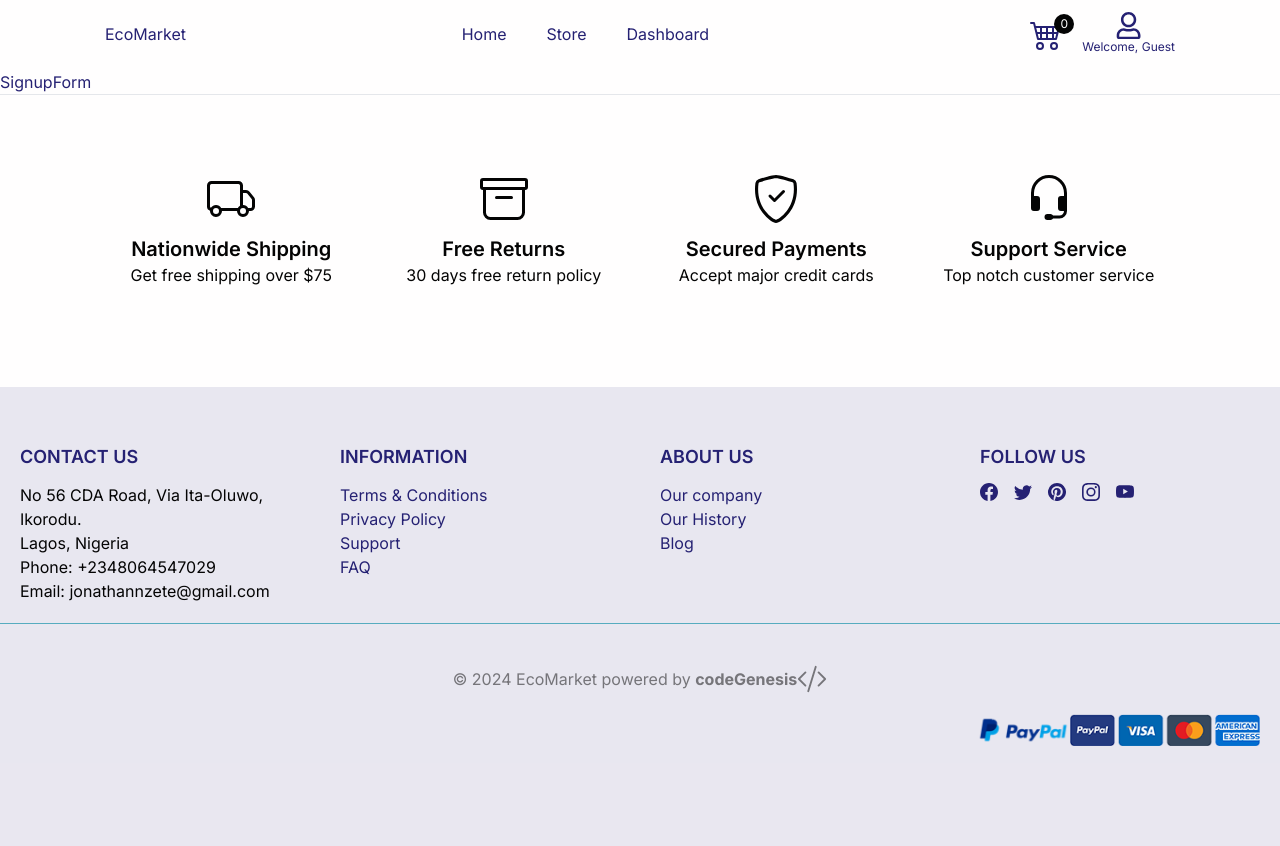
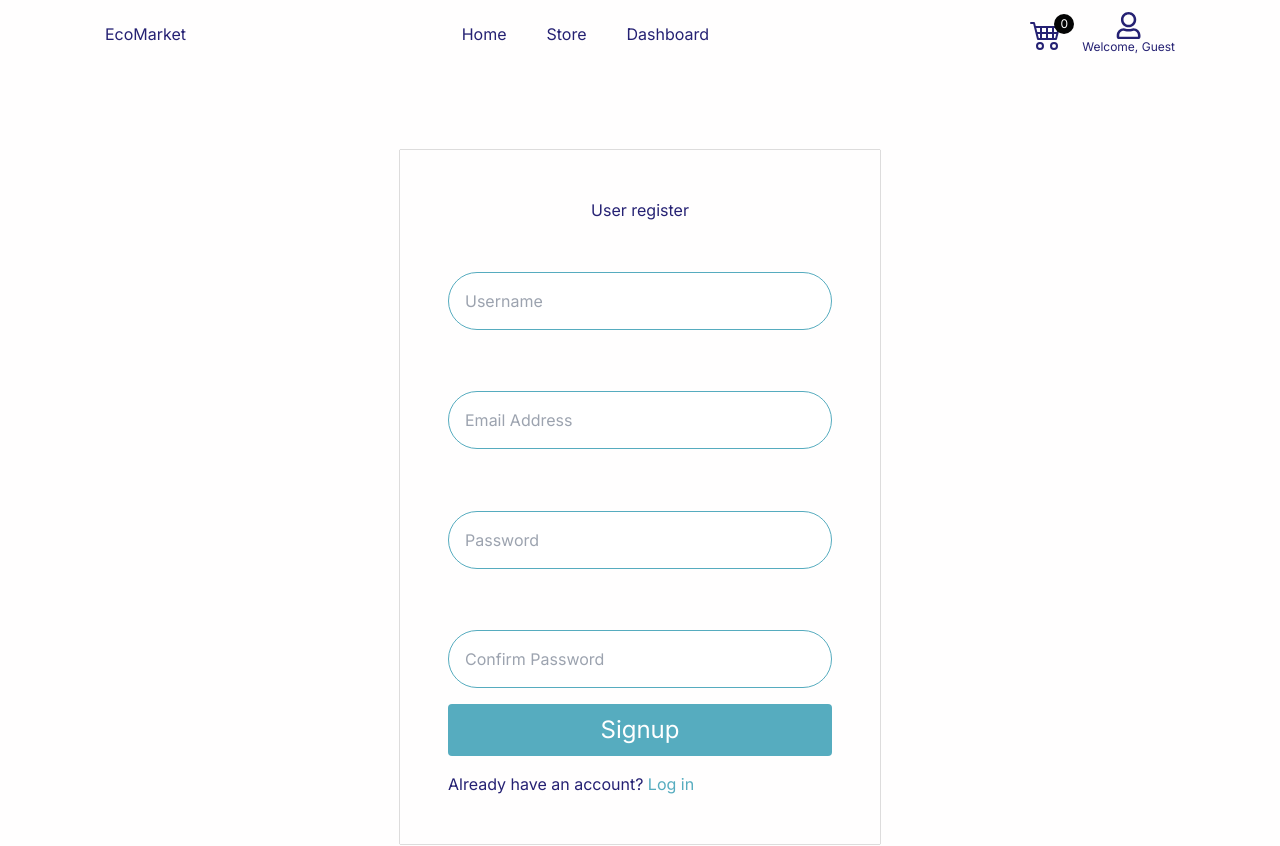
Before and after one commit to nzejoe/ecomarket, a Next.js app: page /auth/signup in a window 1280 px wide. Shown: the top 846 px of the page. Built offline with nearby package versions, Linux system fonts and the light colour scheme.

Commit message:
signup functional

```diff
--- a/app/auth/layout.js
+++ b/app/auth/layout.js
@@ -1,7 +1,7 @@
 import React from "react";
 
 const AuthLayout = ({ children }) => {
-    return <div>{children}</div>;
+    return <div className="py-20">{children}</div>;
 };
 
 export default AuthLayout;
--- a/common/components/auth/LoginForm.jsx
+++ b/common/components/auth/LoginForm.jsx
@@ -121,10 +121,10 @@ const LoginForm = () => {
                         <span>Log in</span>
                     </button>
                     <p>
-                        Need an account? <Link href="/accounts/register/">Register</Link>
+                        Need an account? <Link href="/auth/signup">Register</Link>
                     </p>
                     <p>
-                        Forgot password? <Link href="/accounts/password_reset/">Reset password</Link>
+                        Forgot password? <Link href="/auth/password_reset">Reset password</Link>
                     </p>
                 </div>
             </form>
--- a/common/components/auth/SignupForm.jsx
+++ b/common/components/auth/SignupForm.jsx
@@ -1,7 +1,215 @@
-import React from "react";
+"use client";
+
+import React, { useState, useEffect, use } from "react";
+import { useRouter } from "next/navigation";
+import Link from "next/link";
+import { useDispatch, useSelector } from "react-redux";
+import { userRegister } from "@/common/store/user-slice";
+import useInput from "@/common/hooks/use-input";
+import Input from "../reuseable/Input";
+import LoadingSpinner from "../reuseable/LoadingSpinner";
 
 const SignupForm = () => {
-    return <div>SignupForm</div>;
+    const [formHasError, setFormHasError] = useState(false);
+    const { error } = useSelector((state) => state.users);
+    const [success, setSuccess] = useState(false);
+    const [isLoading, setIsLoading] = useState(false);
+
+    const dispatch = useDispatch();
+    const router = useRouter();
+
+    // destructure error message
+    let errorMsg = "";
+    if (error) {
+        const { username, email } = error;
+        if (username && !email) {
+            errorMsg = username[0];
+        } else if (email && !username) {
+            errorMsg = email && email[0];
+        } else if (username && email) {
+            errorMsg = username && email && "Username and Email already exists!";
+        }
+    }
+
+    // username
+    const validateUsername = (username) => {
+        return username.length > 2;
+    };
+
+    const {
+        value: username,
+        isValid: usernameIsValid,
+        onChange: usernameChange,
+        onInputBlur: usernameBlur,
+        hasError: usernameHasError,
+    } = useInput(validateUsername);
+
+    // email
+
+    function validateEmail(email) {
+        const re =
+            /^(([^<>()[\]\\.,;:\s@"]+(\.[^<>()[\]\\.,;:\s@"]+)*)|(".+"))@((\[[0-9]{1,3}\.[0-9]{1,3}\.[0-9]{1,3}\.[0-9]{1,3}\])|(([a-zA-Z\-0-9]+\.)+[a-zA-Z]{2,}))$/;
+        return re.test(String(email).toLowerCase());
+    }
+
+    const {
+        value: email,
+        isValid: emailIsValid,
+        onChange: emailChange,
+        onInputBlur: emailBlur,
+        hasError: emailHasError,
+    } = useInput(validateEmail);
+
+    //password
+    const validatePassword = (password) => {
+        return password.length > 5;
+    };
+    const {
+        value: password,
+        isValid: passwordIsValid,
+        onChange: passwordChange,
+        onInputBlur: passwordBlur,
+        hasError: passwordHasError,
+    } = useInput(validatePassword);
+
+    //password2
+    const validatePassword2 = (password2) => {
+        return password2 === password;
+    };
+    const {
+        value: password2,
+        isValid: password2IsValid,
+        onChange: password2Change,
+        onInputBlur: password2Blur,
+        hasError: password2HasError,
+    } = useInput(validatePassword2);
+
+    const formIsValid = usernameIsValid && emailIsValid && passwordIsValid && password2IsValid;
+
+    const handleSubmit = async (e) => {
+        e.preventDefault();
+        setIsLoading(true);
+
+        try {
+            if (formIsValid) {
+                const data = {
+                    username,
+                    email: email.toLowerCase(),
+                    password,
+                    password2,
+                };
+                const resultPromice = await dispatch(userRegister(data)); // last result from database
+                if (userRegister.fulfilled.match(resultPromice)) {
+                    // if successful registartion
+                    let timer;
+                    setSuccess(true);
+
+                    clearTimeout(timer);
+                    timer = setTimeout(() => {
+                        router.push("/auth/login");
+                    }, 5000);
+                }
+            } else {
+                setFormHasError(true);
+            }
+        } catch (error) {
+        } finally {
+            setIsLoading(false);
+        }
+    };
+
+    useEffect(() => {
+        if (error) {
+            setFormHasError(true);
+        }
+    }, [error]);
+
+    // if any of the field changes
+    useEffect(() => {
+        setFormHasError(false); // remove error msg
+    }, [username, email, password, password2]);
+
+    return (
+        <div className="user__form">
+            <form onSubmit={handleSubmit}>
+                <h2>User register</h2>
+                <div>
+                    {
+                        error ? (
+                            <p className="form__error">{errorMsg}</p>
+                        ) : (
+                            formHasError && <p className="form__error">Please fill form properly!</p>
+                        ) /* error msg from database */
+                    }
+                    {success && (
+                        <p className="form__success">
+                            Account created successfully! You can now log in. <span>Plase wait...</span>
+                        </p>
+                    )}
+                </div>
+
+                <Input
+                    type="text"
+                    name="username"
+                    value={username}
+                    label="Username"
+                    placeholder="username"
+                    onChange={usernameChange}
+                    onBlur={usernameBlur}
+                    hasError={usernameHasError}
+                    errorMsg={username ? "Username should more than 3 characters!" : "Username cannot be empty!"}
+                />
+                <Input
+                    type="email"
+                    name="email"
+                    value={email}
+                    label="email address"
+                    placeholder="email Address"
+                    onChange={emailChange}
+                    onBlur={emailBlur}
+                    hasError={emailHasError}
+                    errorMsg={email ? "Not a valid email adderss!" : "Email cannot be empty!"}
+                />
+
+                <Input
+                    type="password"
+                    name="password"
+                    value={password}
+                    label="password"
+                    placeholder="password"
+                    onChange={passwordChange}
+                    onBlur={passwordBlur}
+                    hasError={passwordHasError}
+                    errorMsg={password ? "Should be more than 5 characters!" : "Password is required!"}
+                />
+                <Input
+                    type="password"
+                    name="password2"
+                    value={password2}
+                    label="confirm password"
+                    placeholder="Confirm password"
+                    onChange={password2Change}
+                    onBlur={password2Blur}
+                    hasError={password2HasError}
+                    errorMsg={password2 ? "Password did not match!" : "Please confirm your password."}
+                />
+
+                <div className="form__actions">
+                    <button
+                        type="submit"
+                        className="w-full rounded flex items-center justify-center disabled:opacity-50 mb-4"
+                        disabled={formHasError || isLoading}
+                    >
+                        <LoadingSpinner isLoading={isLoading} />
+                        <span> Signup</span>
+                    </button>
+                    <p>
+                        Already have an account? <Link href="/auth/login/">Log in</Link>
+                    </p>
+                </div>
+            </form>
+        </div>
+    );
 };
 
 export default SignupForm;
```
